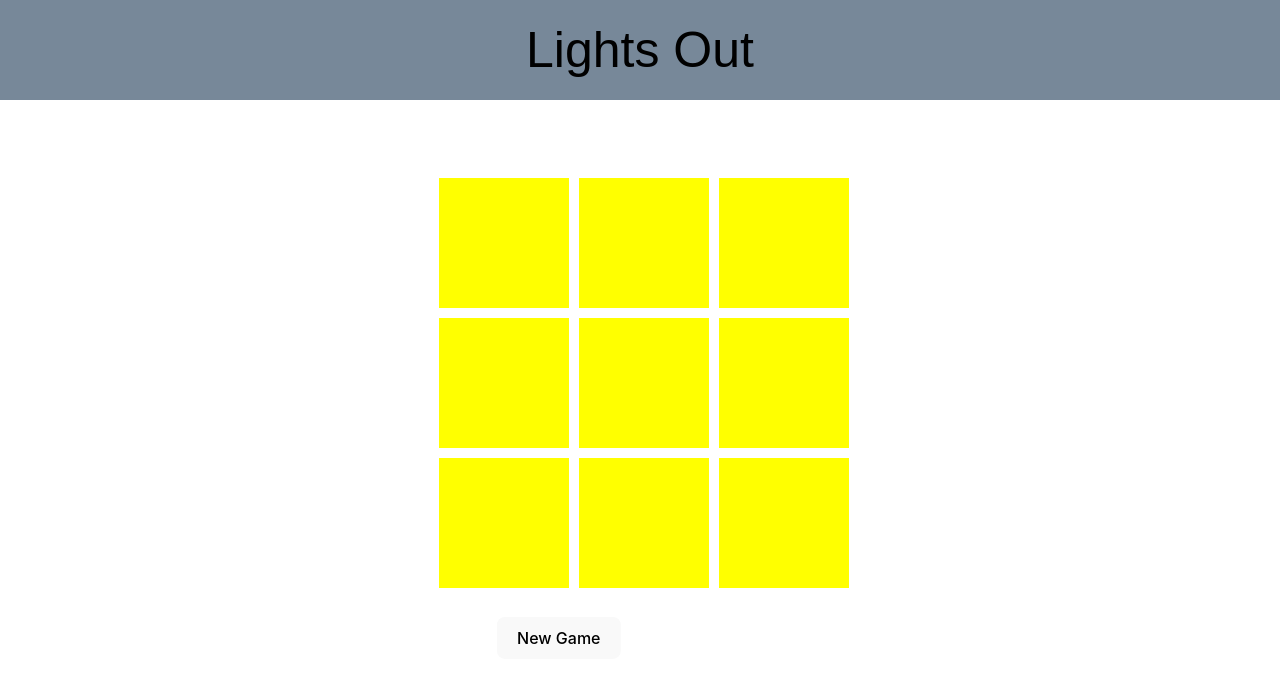
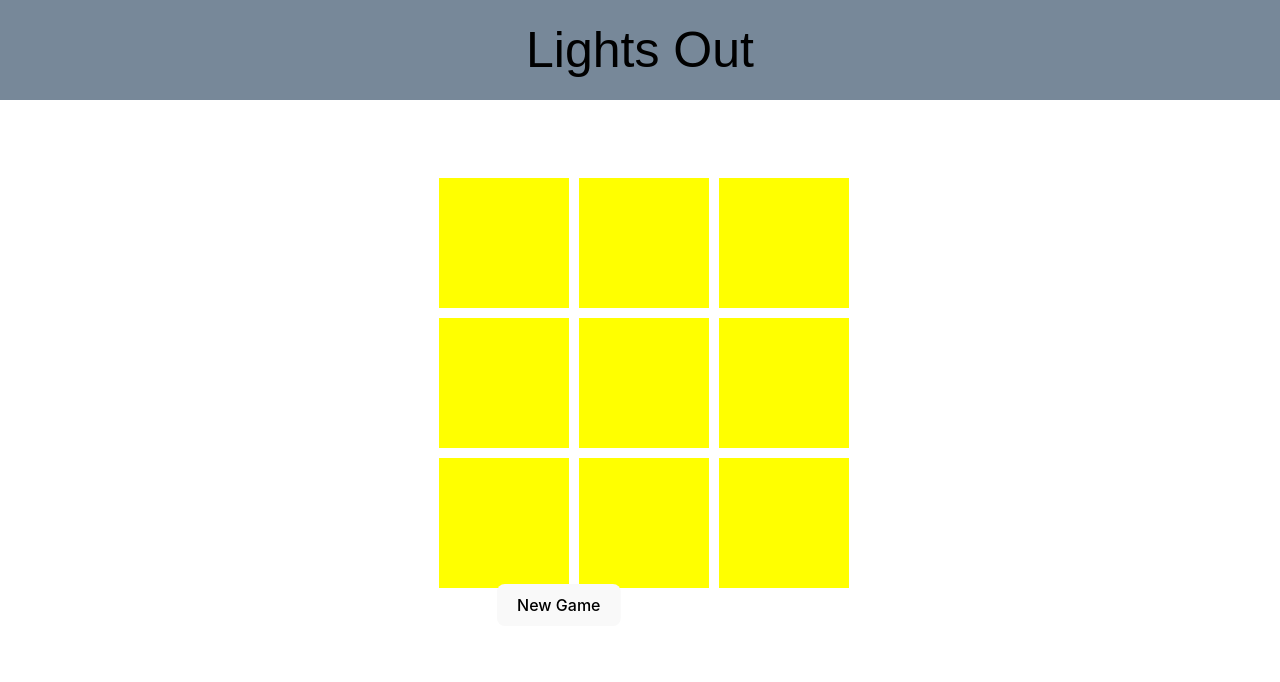
Before and after one commit to MWise707/lights-out, a React (Vite) app: page / in a window 1280 px wide. Shown: the top 682 px of the page. Built offline with nearby package versions, Linux system fonts and the light colour scheme.

Commit message:
fix merge

```diff
--- a/src/components/button/button.css
+++ b/src/components/button/button.css
@@ -1,5 +1,4 @@
-
 .StartButton {
     display:flex;
-    transform: translate(50%, 80%);
+    transform: translateX(50%);
 }
```
